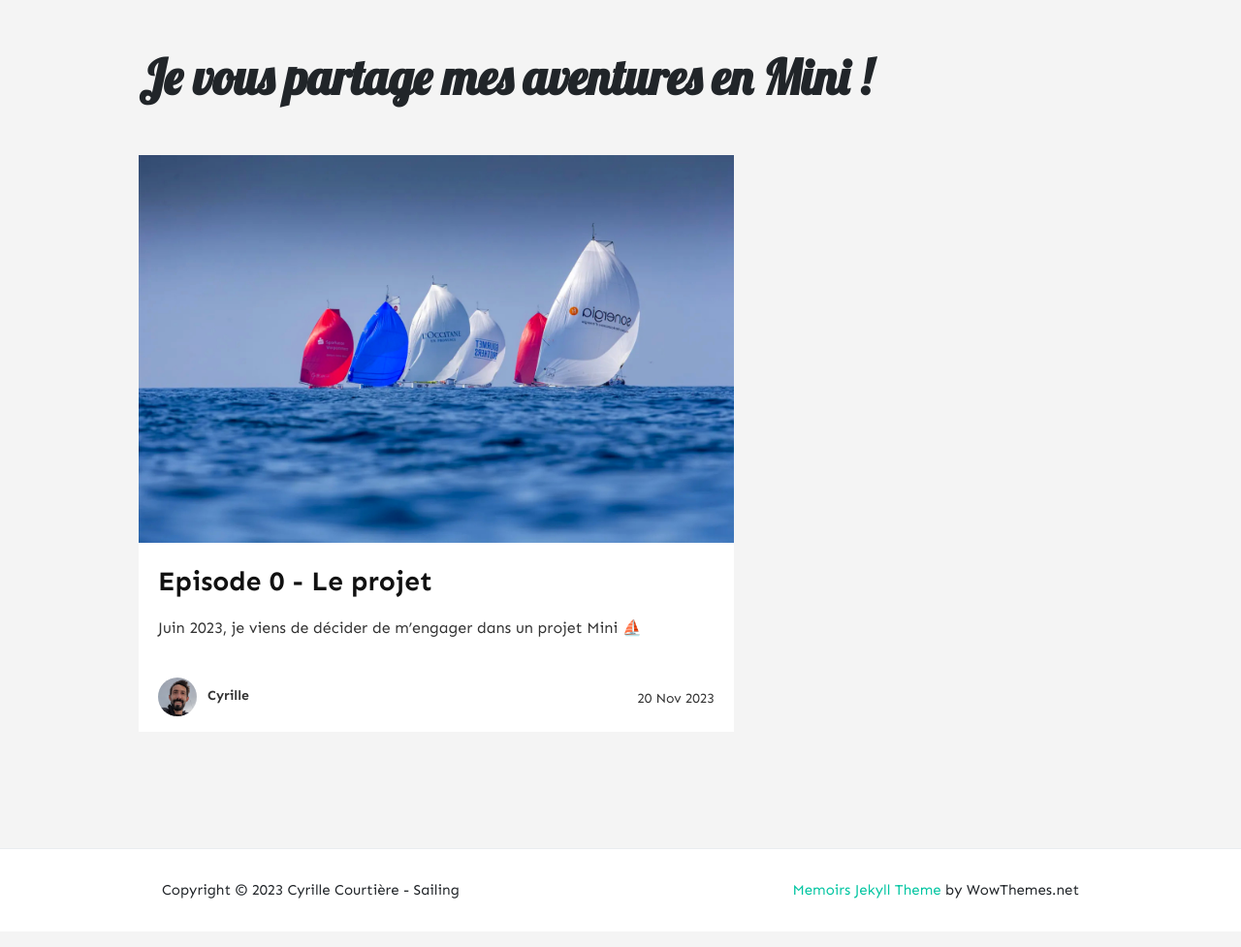
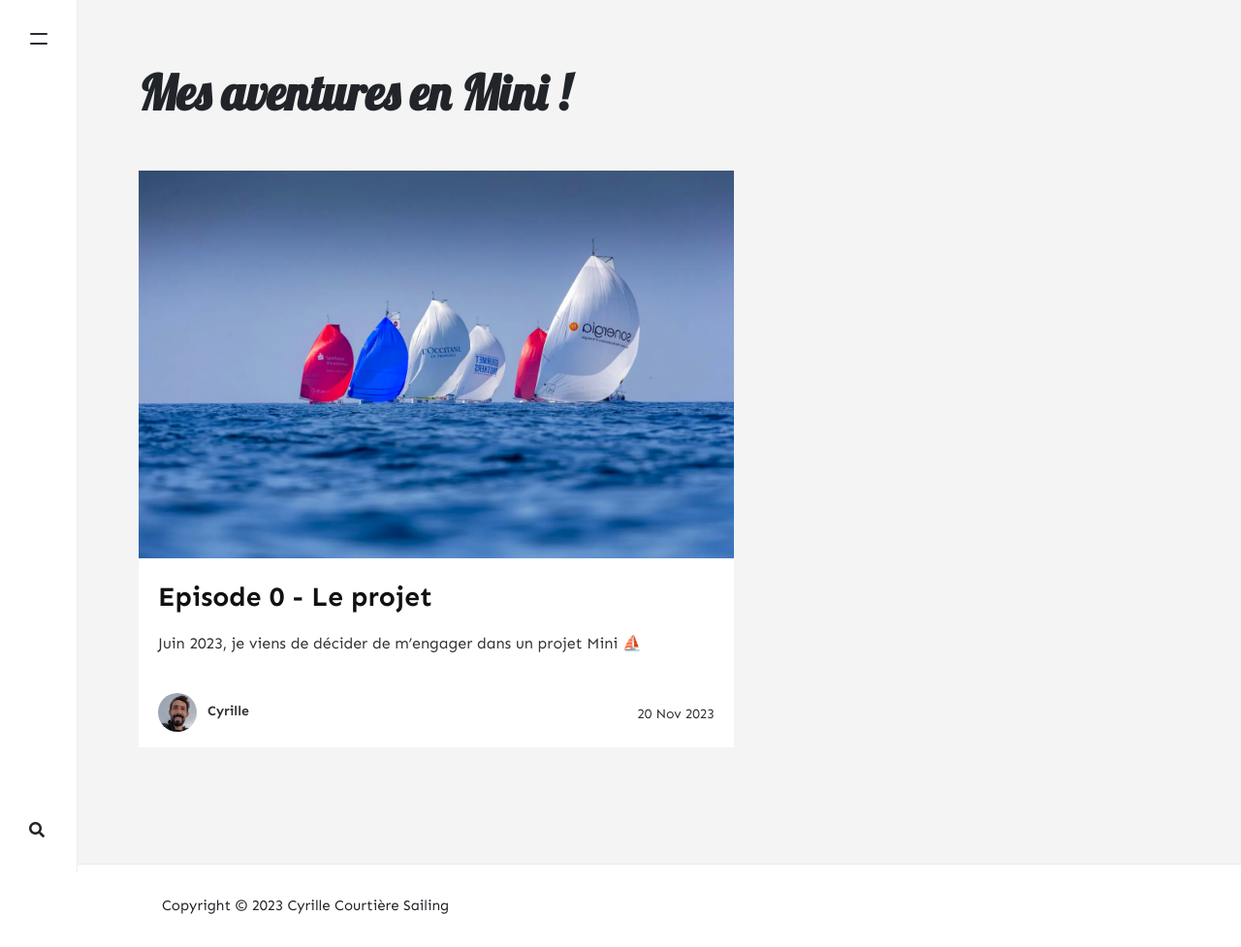
Before and after one commit to ccyrille/sailing, a Jekyll site: the page built from index.html, in a window 1280 px wide. Shown: the whole page at 97% size. Built offline with Jekyll 4.4.1, drawn with Linux system fonts in a browser that asks for light colours; nearby versions of some CDN libraries; the list of posts is cut into pages by our own code; comment, search, counter and statistics services are not loaded.

```diff
--- a/_config.yml
+++ b/_config.yml
@@ -1,7 +1,7 @@
 # Site
-name: "Cyrille Courtière - Sailing"
-title: "Cyrille Courtière - Sailing"
-description: "Je vous partage mes aventures en Mini !"
+name: "Cyrille Courtière Sailing"
+title: "Cyrille Courtière Sailing"
+description: "Mes aventures en Mini !"
 logo: 'assets/images/boat-small-02.svg'
 favicon: 'assets/images/boat-small-02.svg'
 google_analytics: 'UA-xxxxxxxx-1'
--- a/_layouts/default.html
+++ b/_layouts/default.html
@@ -56,7 +56,7 @@
 	</noscript>
 
 <!-- Begin Sidebar Navigation
-==================================================
+==================================================  -->
 
 <div class="sidebar">
 </div>
@@ -129,9 +128,7 @@
             <div class="col-md-6 col-sm-12 text-center text-lg-left">
                 Copyright © {{ site.time | date: "%Y" }} {{ site.name }}
             </div>
-            <div class="col-md-6 col-sm-12 text-center text-lg-right">
-                <a target="_blank" href="https://www.wowthemes.net/memoirs-free-jekyll-theme/">Memoirs Jekyll Theme</a> by WowThemes.net
-            </div>
+
         </div>
     </div>
 </footer>
--- a/_sass/_theme-overrides.scss
+++ b/_sass/_theme-overrides.scss
@@ -1,3 +1,13 @@
+.center {
+    text-align: center;
+}
+
+.legend {
+    text-align: center;
+    font-size: 14px;
+    font-style: italic;
+}
+
 .sitetag, .posttitle {
     font-family: 'Lobster', serif;
 }
@@ -5,9 +15,3 @@
 .img-thumb, .featured-image {
     filter: saturate(var(--value, 5)); --value: 1.2;
 }
-
-.legend {
-    text-align: center;
-    font-size: 14px;
-    font-style: italic;
-}
```
Also changed, not shown: other parts of _layouts/default.html (+0 -1 lines), _layouts/categories.html (deleted, +0 -22 lines), _pages/about.md (+13 -5 lines), _pages/categories.md (deleted, +0 -5 lines), _pages/contact.md (deleted, +0 -20 lines), assets/images/portrait-cyrille-1-rounded.png (added), assets/images/portrait-cyrille-2-rounded.png (added), assets/images/portrait-cyrille-small-1.jpeg (deleted).
